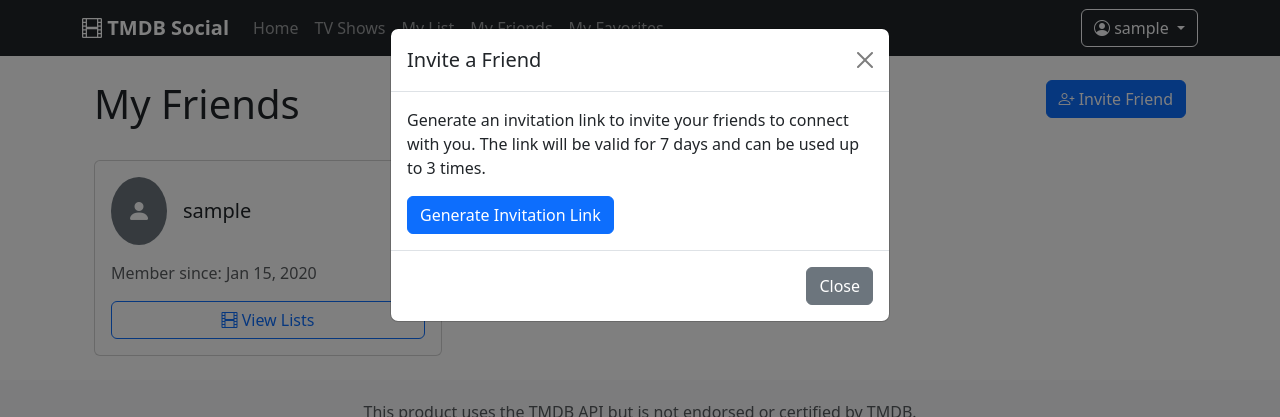
After one commit to electroautomatic/TMDB-Social-Network, a Django app: page /my-friends/ in a window 1280 px wide, after a click on "Invite Friend". The commit adds this page. Shown: the top 417 px of the page. Run offline with Django 5.2, Linux system fonts and the light colour scheme; a user stored in the database is signed in; tables that the repository leaves empty hold one stand-in row (values such as "Sample post").

Commit message:
feat: implement friend system with invitation links

```diff
--- a/movies/urls.py
+++ b/movies/urls.py
@@ -19,4 +19,10 @@ urlpatterns = [
     path('tvshow/<int:tmdb_id>/season/<int:season_number>/episode/<int:episode_number>/', views.episode_detail, name='episode_detail'),
 
     path('my-list/', views.my_watch_list, name='my_watch_list'),
+
+    # Friend-related URLs
+    path('my-friends/', views.my_friends, name='my_friends'),
+    path('friends/create-invitation/', views.create_friend_invitation, name='create_friend_invitation'),
+    path('friends/accept-invitation/<str:token>/', views.accept_friend_invitation, name='accept_friend_invitation'),
+    path('friends/view/<int:friend_id>/', views.friend_watch_list, name='friend_watch_list'),
 ]
--- a/movies/views.py
+++ b/movies/views.py
@@ -7,12 +7,14 @@ from django.db.models import Avg
 from django.http import JsonResponse, HttpResponseBadRequest
 from django.views.decorators.http import require_POST
 from django import forms
+from django.urls import reverse
 
 from .models import Movie, Review, TVShow, Season, Episode, TVShowReview, SeasonReview, EpisodeReview
 from .models import MovieWatchStatus, TVShowWatchStatus, WatchStatus
 from .forms import MovieSearchForm, ReviewForm, UserRegistrationForm, TVShowReviewForm, SeasonReviewForm, EpisodeReviewForm
 from .tmdb_api import TMDBApi
 from .image_cache import get_or_cache_poster  # Импортируем функцию кэширования
+from .models import Friendship, FriendInvitation
 
 
 # Функция-помощник для добавления кэшированных URL изображений
@@ -959,3 +961,183 @@ def my_watch_list(request):
     }
 
     return render(request, 'movies/my_watch_list.html', context)
+
+
+# Friend-related views
+@login_required
+def my_friends(request):
+    """Отображает список друзей пользователя и форму для создания приглашения"""
+    # Получаем список друзей пользователя
+    user_friendships = Friendship.objects.filter(user=request.user).select_related('friend')
+    friends = [friendship.friend for friendship in user_friendships]
+
+    # Проверяем, есть ли у пользователя активное приглашение
+    from django.utils import timezone
+    active_invitation = FriendInvitation.objects.filter(
+        creator=request.user,
+        expires_at__gt=timezone.now(),
+        uses_remaining__gt=0
+    ).first()
+
+    # Создаем приглашение, если нужно
+    invitation_url = None
+    if active_invitation:
+        invitation_url = request.build_absolute_uri(
+            reverse('accept_friend_invitation', args=[active_invitation.token])
+        )
+
+    context = {
+        'friends': friends,
+        'active_invitation': active_invitation,
+        'invitation_url': invitation_url
+    }
+
+    return render(request, 'movies/my_friends.html', context)
+
+@login_required
+def create_friend_invitation(request):
+    """Создает новое приглашение дружбы"""
+    if request.method == 'POST':
+        # Проверяем, есть ли у пользователя активное приглашение, и удаляем его
+        from django.utils import timezone
+        FriendInvitation.objects.filter(creator=request.user).delete()
+
+        # Создаем новое приглашение
+        import uuid
+        import datetime
+        token = uuid.uuid4().hex
+        expires_at = timezone.now() + datetime.timedelta(days=7)  # Срок действия 7 дней
+
+        invitation = FriendInvitation.objects.create(
+            creator=request.user,
+            token=token,
+            uses_remaining=3,  # Ссылка действует только 3 раза
+            expires_at=expires_at
+        )
+
+        # Формируем URL приглашения
+        invitation_url = request.build_absolute_uri(
+            reverse('accept_friend_invitation', args=[token])
+        )
+
+        # Возвращаем URL в формате JSON при AJAX-запросе
+        if request.headers.get('X-Requested-With') == 'XMLHttpRequest':
+            return JsonResponse({
+                'status': 'success',
+                'invitation_url': invitation_url
+            })
+
+        messages.success(request, "Invitation link has been created!")
+        return redirect('my_friends')
+
+    # Если это не POST-запрос, перенаправляем на страницу друзей
+    return redirect('my_friends')
+
+def accept_friend_invitation(request, token):
+    """Обрабатывает принятие приглашения по ссылке"""
+    # Проверяем существование и действительность приглашения
+    from django.utils import timezone
+    invitation = get_object_or_404(
+        FriendInvitation,
+        token=token,
+        expires_at__gt=timezone.now(),
+        uses_remaining__gt=0
+    )
+
+    # Если пользователь не аутентифицирован, перенаправляем на регистрацию с сохранением токена
+    if not request.user.is_authenticated:
+        messages.info(request, "Please register or login to accept the friend invitation")
+        return redirect(f"/register/?invitation_token={token}")
+
+    # Проверяем, не является ли пользователь создателем приглашения
+    if invitation.creator == request.user:
+        messages.warning(request, "You cannot add yourself as a friend")
+        return redirect('my_friends')
+
+    # Проверяем, есть ли уже такая дружба
+    friendship_exists = Friendship.objects.filter(
+        user=invitation.creator,
+        friend=request.user
+    ).exists() or Friendship.objects.filter(
+        user=request.user,
+        friend=invitation.creator
+    ).exists()
+
+    if not friendship_exists:
+        # Создаем двустороннюю дружбу (взаимная)
+        Friendship.objects.create(user=invitation.creator, friend=request.user)
+        Friendship.objects.create(user=request.user, friend=invitation.creator)
+
+        # Уменьшаем количество оставшихся использований инвайта
+        invitation.uses_remaining -= 1
+        invitation.save()
+
+        messages.success(request, f"You are now friends with {invitation.creator.username}!")
+    else:
+        messages.info(request, f"You are already friends with {invitation.creator.username}")
+
+    return redirect('my_friends')
+
+@login_required
+def friend_watch_list(request, friend_id):
+    """Отображает списки фильмов и сериалов друга"""
+    # Проверяем, является ли пользователь другом
+    friendship = get_object_or_404(
+        Friendship,
+        user=request.user,
+        friend_id=friend_id
+    )
+
+    friend = friendship.friend
+
+    # Получаем параметры фильтрации
+    active_tab = request.GET.get('tab', 'movies')  # По умолчанию, вкладка фильмов
+    active_status = request.GET.get('status', WatchStatus.COMPLETED)  # По умолчанию, завершенные
+
+    # Подготавливаем словари для хранения статусов фильмов и сериалов
+    movies_by_status = {status[0]: [] for status in WatchStatus.choices}
+    tvshows_by_status = {status[0]: [] for status in WatchStatus.choices}
+
+    # Получаем статусы фильмов друга
+    movie_statuses = MovieWatchStatus.objects.filter(user=friend).select_related('movie')
+    for status in movie_statuses:
+        is_favorite = status.movie.favorited_by.filter(id=friend.id).exists()
+        movies_by_status[status.status].append({
+            'movie': status.movie,
+            'status': status.status,
+            'is_rewatching': status.is_rewatching,
+            'is_favorite': is_favorite
+        })
+
+    # Получаем статусы сериалов друга
+    tvshow_statuses = TVShowWatchStatus.objects.filter(user=friend).select_related('tvshow')
+    for status in tvshow_statuses:
+        is_favorite = status.tvshow.favorited_by.filter(id=friend.id).exists()
+        tvshows_by_status[status.status].append({
+            'tvshow': status.tvshow,
+            'status': status.status,
+            'is_rewatching': status.is_rewatching,
+            'is_favorite': is_favorite
+        })
+
+    # Добавляем кэшированные URL постеров
+    for status in WatchStatus.choices:
+        status_code = status[0]
+        for item in movies_by_status[status_code]:
+            if item['movie'].poster_path:
+                item['movie'].cached_poster_url = get_or_cache_poster(item['movie'].poster_path)
+
+        for item in tvshows_by_status[status_code]:
+            if item['tvshow'].poster_path:
+                item['tvshow'].cached_poster_url = get_or_cache_poster(item['tvshow'].poster_path)
+
+    context = {
+        'friend': friend,
+        'active_tab': active_tab,
+        'active_status': active_status,
+        'statuses': WatchStatus.choices,
+        'movies_by_status': movies_by_status,
+        'tvshows_by_status': tvshows_by_status
+    }
+
+    return render(request, 'movies/friend_watch_list.html', context)
--- a/templates/base.html
+++ b/templates/base.html
@@ -60,6 +60,9 @@
                         <a class="nav-link" href="{% url 'my_watch_list' %}">My List</a>
                     </li>
                     <li class="nav-item">
+                        <a class="nav-link" href="{% url 'my_friends' %}">My Friends</a>
+                    </li>
+                    <li class="nav-item">
                         <a class="nav-link" href="{% url 'user_favorites' %}">My Favorites</a>
                     </li>
                     {% endif %}
--- /dev/null
+++ b/templates/movies/my_friends.html
@@ -0,0 +1,171 @@
+{% extends 'base.html' %}
+
+{% block title %}My Friends - TMDB Social Network{% endblock %}
+
+{% block content %}
+<div class="container">
+    <div class="row mb-4">
+        <div class="col-md-8">
+            <h1>My Friends</h1>
+        </div>
+        <div class="col-md-4 text-end">
+            <button id="inviteBtn" class="btn btn-primary" data-bs-toggle="modal" data-bs-target="#inviteModal">
+                <i class="bi bi-person-plus"></i> Invite Friend
+            </button>
+        </div>
+    </div>
+
+    {% if friends %}
+        <div class="row">
+            {% for friend in friends %}
+                <div class="col-md-4 mb-4">
+                    <div class="card h-100 hover-shadow">
+                        <div class="card-body">
+                            <div class="d-flex align-items-center mb-3">
+                                <div class="bg-secondary rounded-circle text-white p-3 me-3">
+                                    <i class="bi bi-person-fill fs-4"></i>
+                                </div>
+                                <h5 class="card-title mb-0">{{ friend.username }}</h5>
+                            </div>
+                            <p class="card-text text-muted">
+                                Member since: {{ friend.date_joined|date:"M d, Y" }}
+                            </p>
+                            <div class="d-grid gap-2">
+                                <a href="{% url 'friend_watch_list' friend.id %}" class="btn btn-outline-primary">
+                                    <i class="bi bi-film"></i> View Lists
+                                </a>
+                            </div>
+                        </div>
+                    </div>
+                </div>
+            {% endfor %}
+        </div>
+    {% else %}
+        <div class="alert alert-info">
+            <p>You don't have any friends yet. Invite your friends by clicking the "Invite Friend" button.</p>
+        </div>
+    {% endif %}
+</div>
+
+<!-- Invitation Modal -->
+<div class="modal fade" id="inviteModal" tabindex="-1" aria-labelledby="inviteModalLabel" aria-hidden="true">
+    <div class="modal-dialog">
+        <div class="modal-content">
+            <div class="modal-header">
+                <h5 class="modal-title" id="inviteModalLabel">Invite a Friend</h5>
+                <button type="button" class="btn-close" data-bs-dismiss="modal" aria-label="Close"></button>
+            </div>
+            <div class="modal-body">
+                {% if active_invitation %}
+                    <p>You already have an active invitation link. It can be used
+                    {{ active_invitation.uses_remaining }} more time{{ active_invitation.uses_remaining|pluralize }}.</p>
+
+                    <div class="input-group mb-3">
+                        <input type="text" id="invitationUrl" class="form-control" value="{{ invitation_url }}" readonly>
+                        <button class="btn btn-outline-secondary" type="button" id="copyBtn">
+                            <i class="bi bi-clipboard"></i> Copy
+                        </button>
+                    </div>
+
+                    <p class="text-muted small">
+                        This link will expire on {{ active_invitation.expires_at|date:"M d, Y H:i" }}.
+                    </p>
+
+                    <p>You can also create a new invitation link. This will invalidate the current one.</p>
+
+                    <form method="post" action="{% url 'create_friend_invitation' %}" id="createInvitationForm">
+                        {% csrf_token %}
+                        <button type="submit" class="btn btn-primary">Create New Invitation</button>
+                    </form>
+                {% else %}
+                    <p>Generate an invitation link to invite your friends to connect with you. The link will be valid for 7 days and can be used up to 3 times.</p>
+
+                    <form method="post" action="{% url 'create_friend_invitation' %}" id="createInvitationForm">
+                        {% csrf_token %}
+                        <button type="submit" class="btn btn-primary">Generate Invitation Link</button>
+                    </form>
+
+                    <div id="invitationLinkContainer" class="mt-3" style="display: none;">
+                        <div class="input-group mb-3">
+                            <input type="text" id="generatedInvitationUrl" class="form-control" readonly>
+                            <button class="btn btn-outline-secondary" type="button" id="copyGeneratedBtn">
+                                <i class="bi bi-clipboard"></i> Copy
+                            </button>
+                        </div>
+                    </div>
+                {% endif %}
+            </div>
+            <div class="modal-footer">
+                <button type="button" class="btn btn-secondary" data-bs-dismiss="modal">Close</button>
+            </div>
+        </div>
+    </div>
+</div>
+{% endblock %}
+
+{% block extra_js %}
+<script>
+    document.addEventListener('DOMContentLoaded', function() {
+        // Копирование URL приглашения в буфер обмена
+        function setupCopyButton(buttonId, inputId) {
+            const copyBtn = document.getElementById(buttonId);
+            if (copyBtn) {
+                copyBtn.addEventListener('click', function() {
+                    const invitationUrl = document.getElementById(inputId);
+                    invitationUrl.select();
+                    document.execCommand('copy');
+
+                    // Изменение текста кнопки временно
+                    const originalHtml = copyBtn.innerHTML;
+                    copyBtn.innerHTML = '<i class="bi bi-check"></i> Copied!';
+                    setTimeout(function() {
+                        copyBtn.innerHTML = originalHtml;
+                    }, 2000);
+                });
+            }
+        }
+
+        // Настраиваем кнопки копирования
+        setupCopyButton('copyBtn', 'invitationUrl');
+        setupCopyButton('copyGeneratedBtn', 'generatedInvitationUrl');
+
+        // AJAX для создания приглашения
+        const createInvitationForm = document.getElementById('createInvitationForm');
+        if (createInvitationForm) {
+            createInvitationForm.addEventListener('submit', function(e) {
+                e.preventDefault();
+
+                fetch(this.action, {
+                    method: 'POST',
+                    body: new FormData(this),
+                    headers: {
+                        'X-Requested-With': 'XMLHttpRequest',
+                        'X-CSRFToken': document.querySelector('[name=csrfmiddlewaretoken]').value
+                    }
+                })
+                .then(response => response.json())
+                .then(data => {
+                    if (data.status === 'success') {
+                        // Показываем контейнер с ссылкой
+                        const linkContainer = document.getElementById('invitationLinkContainer');
+                        if (linkContainer) {
+                            linkContainer.style.display = 'block';
+
+                            // Устанавливаем значение URL
+                            const urlInput = document.getElementById('generatedInvitationUrl');
+                            urlInput.value = data.invitation_url;
+
+                            // Заменяем форму на информацию
+                            createInvitationForm.innerHTML = '<p class="text-success">Invitation link has been created!</p>';
+                        } else {
+                            // Если мы находимся на странице с существующим приглашением,
+                            // перезагружаем страницу для отображения нового URL
+                            window.location.reload();
+                        }
+                    }
+                });
+            });
+        }
+    });
+</script>
+{% endblock %}
```
Also changed, not shown: movies/models.py (+30 -0 lines), templates/movies/friend_watch_list.html (added, +150 -0 lines), movies/migrations/0004_friendinvitation_friendship.py (added), 1 other file.
